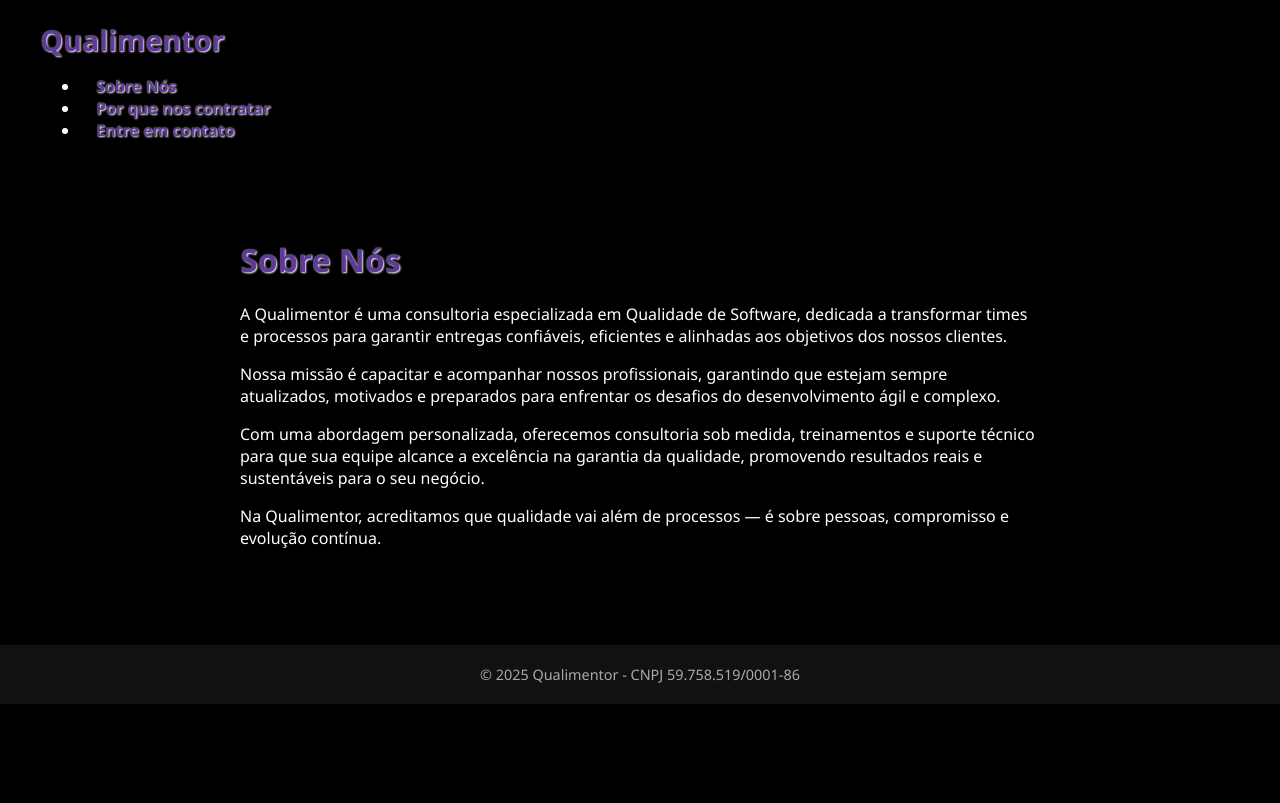
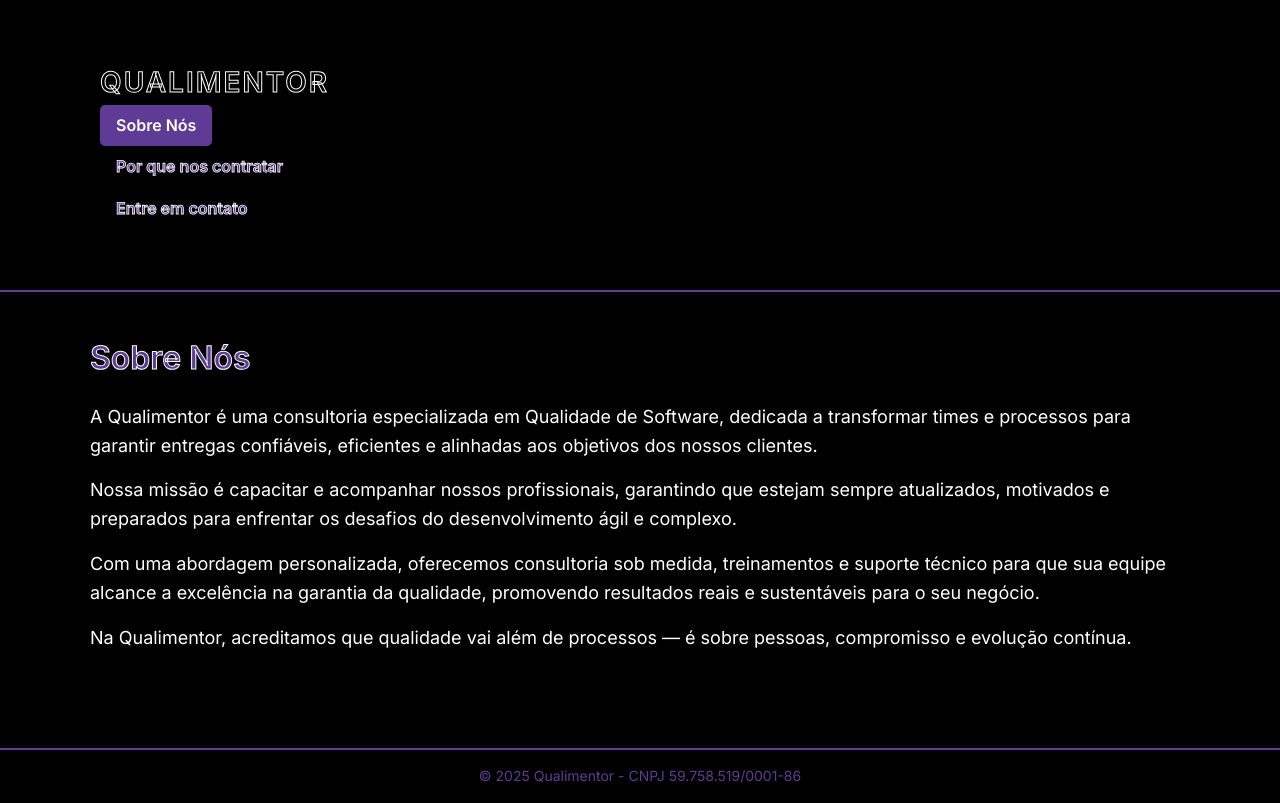
Before and after one commit to Brunacsg/qualimentor-site, a plain HTML site: page index.html in a window 1280 px wide. Drawn offline with Linux system fonts and the light colour scheme.

Commit message:
Atualizar o style.css

```diff
--- a/style.css
+++ b/style.css
@@ -1,62 +1,119 @@
+@import url('https://fonts.googleapis.com/css2?family=Inter:wght@400;600&display=swap');
+
+:root {
+  --roxo-escuro: #5E3B94;
+  --branco: #fff;
+  --preto: #000;
+}
+
+* {
+  margin: 0;
+  padding: 0;
+  box-sizing: border-box;
+}
+
 body {
-  margin: 0;
-  font-family: 'Segoe UI', Tahoma, Geneva, Verdana, sans-serif;
-  background-color: #000;
-  color: #fff;
+  background-color: var(--preto);
+  color: var(--branco);
+  font-family: 'Inter', sans-serif;
+  line-height: 1.6;
+  min-height: 100vh;
+}
+
+.container {
+  width: 90%;
+  max-width: 1100px;
+  margin: auto;
+  padding: 40px 0;
 }
 
 header {
   display: flex;
   align-items: center;
   justify-content: space-between;
-  background-color: #000;
+  background-color: var(--preto);
   padding: 20px 40px;
+  border-bottom: 2px solid var(--roxo-escuro);
+  position: sticky;
+  top: 0;
+  z-index: 1000;
+  flex-wrap: nowrap;
 }
 
 .logo {
-  font-size: 1.8rem;
-  font-weight: bold;
-  color: #5E3B94;
-  text-shadow: 1px 1px 2px #fff; /* contorno branco leve */
+  font-weight: 700;
+  font-size: 28px;
+  color: var(--roxo-escuro);
+  text-transform: uppercase;
+  letter-spacing: 2px;
+  user-select: none;
+  flex-shrink: 0;
+  -webkit-text-stroke: 1px var(--branco); /* contorno branco */
+  color: transparent; /* para usar só contorno */
 }
 
 nav {
   display: flex;
-  gap: 16px; /* menor espaçamento entre os botões */
+  gap: 16px;
+  flex-wrap: nowrap;
+  overflow-x: auto;
 }
 
 nav a {
-  color: #5E3B94;
+  white-space: nowrap;
+  display: inline-block;
+  padding: 8px 16px;
   text-decoration: none;
-  font-weight: bold;
+  font-weight: 600;
   font-size: 1rem;
-  text-shadow: 1px 1px 2px #fff; /* contorno branco nas letras roxas */
-  transition: all 0.3s ease;
-  padding: 8px 16px;
+  border-radius: 5px;
+  transition: background-color 0.3s ease, color 0.3s ease;
+
+  /* Texto roxo com contorno branco */
+  color: var(--roxo-escuro);
+  -webkit-text-stroke: 0.8px var(--branco);
+  text-fill-color: var(--roxo-escuro); /* para navegadores compatíveis */
+  /* fallback para browsers sem text-fill-color */
+  color: var(--roxo-escuro);
 }
 
-nav a:hover {
-  background-color: #5E3B94;
-  color: #fff;
-  border-radius: 5px;
+nav a:hover,
+nav a.active {
+  background-color: var(--roxo-escuro);
+  color: var(--branco);
+  -webkit-text-stroke: 0;
 }
 
 main {
-  padding: 40px;
-  max-width: 800px;
-  margin: 0 auto;
+  max-width: 900px;
+  margin: 40px auto;
+  padding: 0 20px;
 }
 
-h1, h2 {
-  color: #5E3B94;
-  text-shadow: 1px 1px 2px #fff; /* contorno branco */
+main h1,
+main h2 {
+  color: var(--roxo-escuro);
+  margin-bottom: 20px;
+  -webkit-text-stroke: 1px var(--branco);
+  color: transparent;
+  text-fill-color: var(--roxo-escuro);
+  /* fallback */
+  color: var(--roxo-escuro);
+}
+
+main p {
+  font-size: 18px;
+  margin-bottom: 16px;
+  color: var(--branco);
 }
 
 footer {
-  background-color: #111;
-  color: #aaa;
+  background-color: var(--preto);
+  border-top: 2px solid var(--roxo-escuro);
   text-align: center;
-  padding: 20px;
-  font-size: 0.9rem;
+  padding: 15px 0;
+  color: var(--roxo-escuro);
+  font-size: 14px;
   margin-top: 40px;
+  user-select: none;
 }
```
